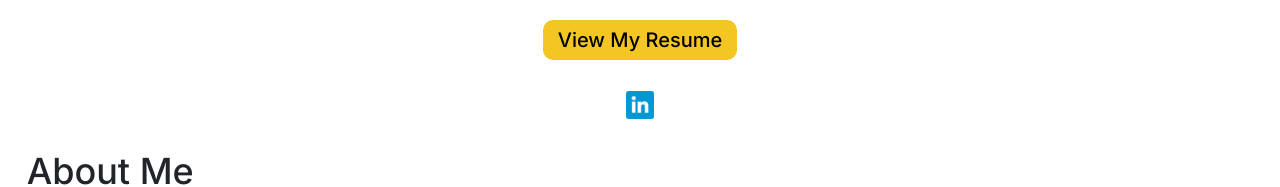
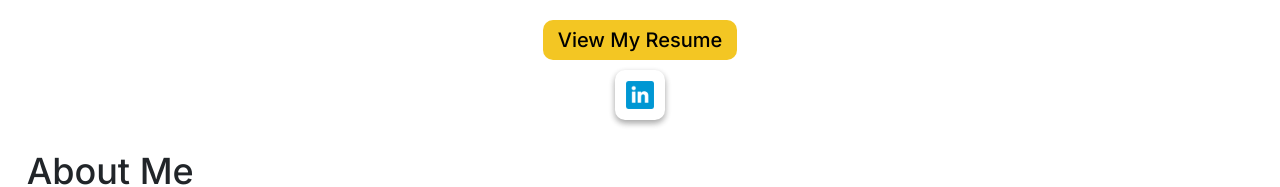
Before and after one commit to pmiller19/portfolio, a plain HTML site: page index.html in a window 1280 px wide. In both pictures the pointer is over the picture 640 px from the left and 401 px from the top of the page. Shown: the part 296-483 px from the top of the page. Drawn offline with nearby package versions, Linux system fonts and the light colour scheme.

Commit message:
changing the look of buttons

```diff
--- a/index.css
+++ b/index.css
@@ -138,6 +138,17 @@
     transform: translateY(-10px);
   }
 
+  .linkedIn {
+    transition: .5s;
+  }
+
+  .linkedIn:hover {
+    box-shadow: 0 3px 6px rgba(0, 0, 0, 0.16), 0 3px 6px rgba(0, 0, 0, 0.23);
+    transform: scale(1.01);
+    transform: translateY(-10px);
+    border-radius: 10px;
+  }
+
   .information-block-normal {
     border-style: solid;
     border-color: #10375c;
--- a/index.html
+++ b/index.html
@@ -41,7 +41,8 @@
       </a>
     </div>
     <a href='https://www.linkedin.com/in/parker-miller19?trk=profile-badge' target='_blank'>
-      <img src="./images/Linked-In.png" width="auto" height="50" />
+
+      <img src="./images/Linked-In.png" width="auto" height="50" class="linkedIn"/>
     </a>
 
   </div>
@@ -50,7 +51,7 @@
   <h1 style="font-family: Inter; margin-left: 20pt;">About Me</h1>
   <button style="font-family: Inter;" class="information-block" id="aboutMeBtn">
     <div class="about-me-image">
-      <img id="../composite-picture" src="./images/composite-picture.jpeg" />
+      <img id="../composite-picture" src="./images/composite-picture.jpeg"/>
     </div>
     <h3 style="font-family: Inter;">Welcome to my portfolio! To find out more about me, please click anywhere in this box. Feel free to look around
       this portfolio to find out more about my life!</h3>
```
Also changed, not shown: 1 other file.
